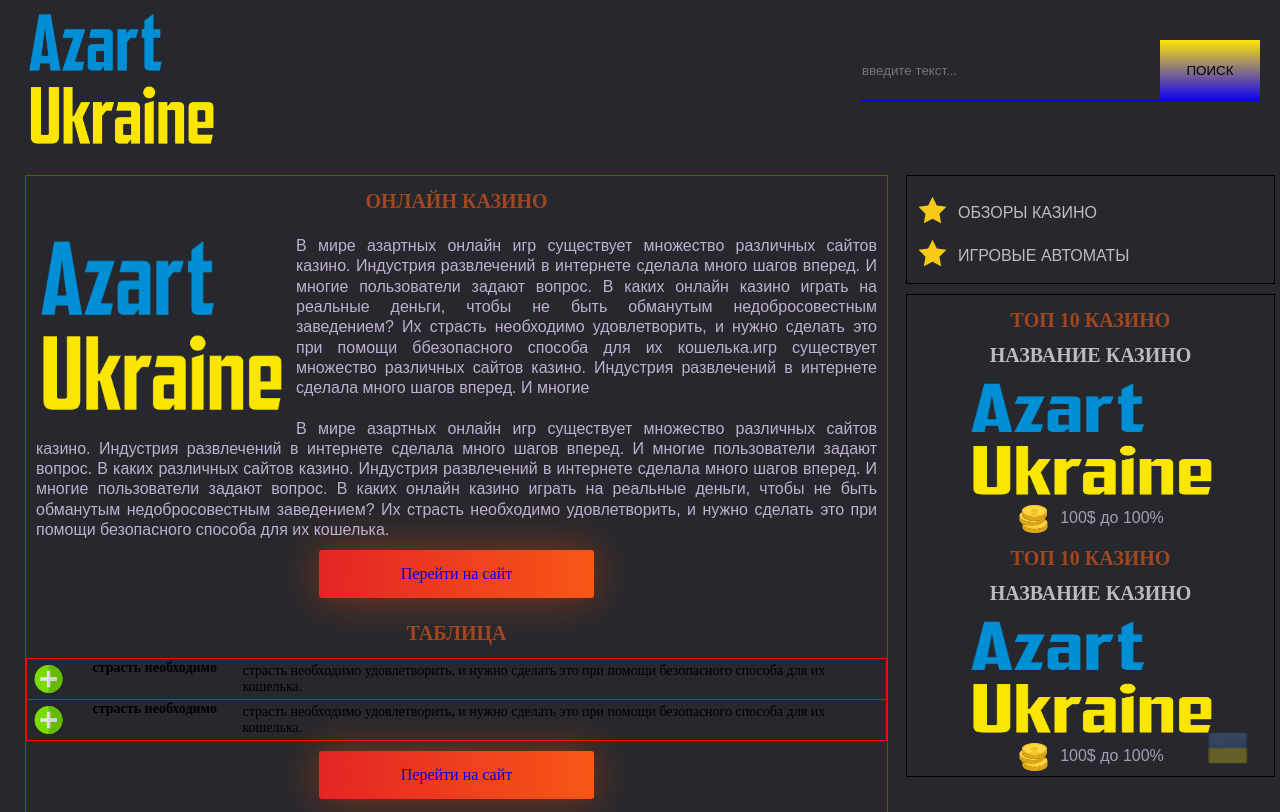
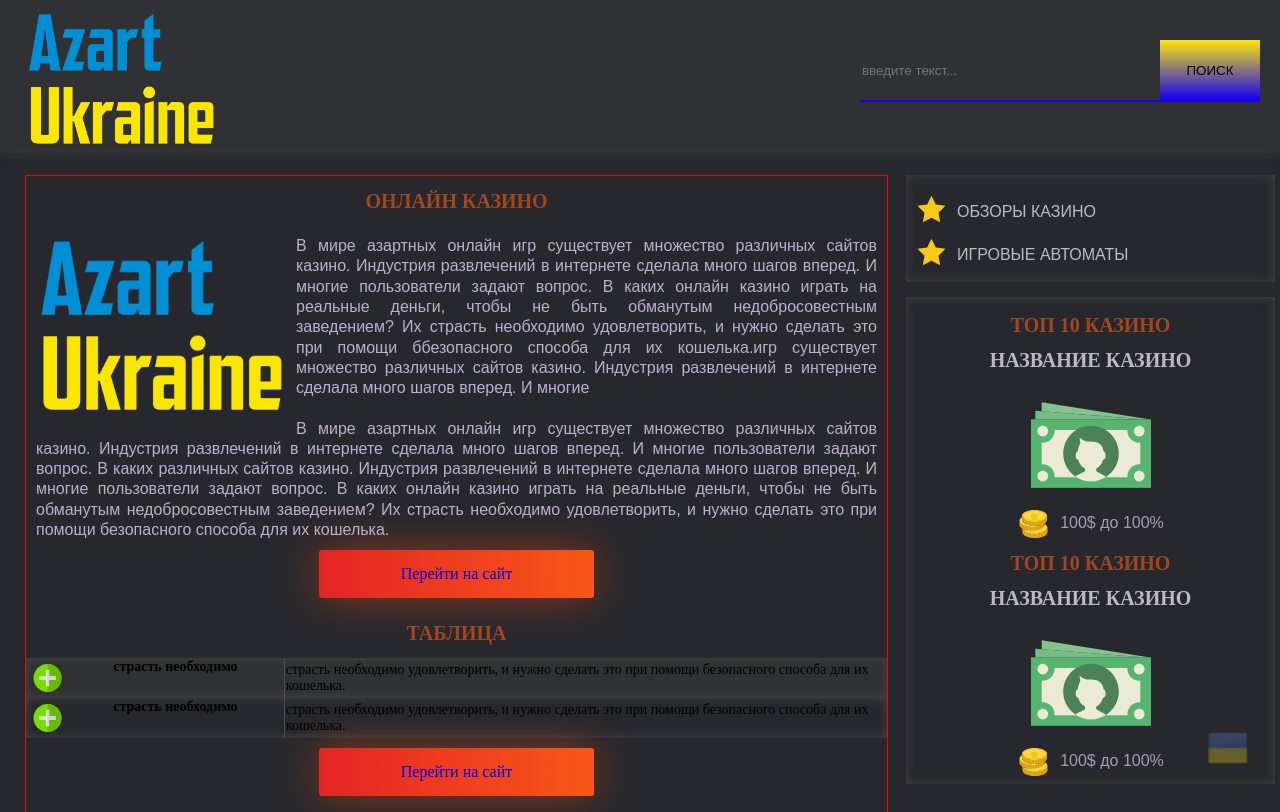
Before and after one commit to Avenuce/azartukraine, a plain HTML site: page indexNew.html in a window 1280 px wide. Shown: the top 812 px of the page. Drawn offline with Linux system fonts and the light colour scheme; files that its build step writes are made by us from their sources.

Commit message:
made table

```diff
--- a/indexNew.html
+++ b/indexNew.html
@@ -115,11 +115,11 @@
 		<div class="topCasino">
 			<div>Топ 10 Казино</div>
 			<div>Название Казино</div>
-			<img src="./img/logo.png" alt="s1" />
+			<img src="./img/notes.svg" alt="s1" />
 			<span>100$ до 100%</span>
 			<div>Топ 10 Казино</div>
 			<div>Название Казино</div>
-			<img src="./img/logo.png" alt="s1" />
+			<img src="./img/notes.svg" alt="s1" />
 			<span>100$ до 100%</span>
 		</div>
 	</aside>
--- a/sass/index.sass
+++ b/sass/index.sass
@@ -16,7 +16,11 @@
 	width: 100%
 	height: auto
 	margin: 0 auto
-	background: #27282d
+	background: #303135
+	position: relative
+	-webkit-box-shadow: 0px 0px 11px -1px rgba(78, 75, 75, 0.92)
+	-moz-box-shadow: 0px 0px 11px -1px rgba(78, 75, 75, 0.92)
+	box-shadow: 0px 0px 11px -1px rgba(78, 75, 75, 0.92)
 header
 	.container
 		max-width: 1250px
@@ -71,7 +75,7 @@
 	section
 		width: 100%
 		border: 1px solid red
-		.reviewBlock1, .reviewBlock2, .reviewBlock3
+		.reviewBlock1, .reviewBlock2, .reviewBlock3, .reviewBlock4
 			h1, p, img, h2
 				margin: 10px
 			h1, h2
@@ -113,13 +117,18 @@
 				width: 100%
 				margin: 10px
 				border-collapse: collapse
-				border: 1px solid black
 				margin: 0 auto
 				tr
-					border: 1px solid red
 					margin: 10px auto
+					-webkit-box-shadow: 0px 0px 11px -1px rgba(78, 75, 75, 0.92) inset
+					-moz-box-shadow: 0px 0px 11px -1px rgba(78, 75, 75, 0.92) inset
+					box-shadow: 0px 0px 11px -1px rgba(78, 75, 75, 0.92) inset
+					box-sizing: border-box
+				tr:nth-child(odd)
+					background: #303133
 				th
-					width: 25%
+					border-right: 1px solid #4d4d4e
+					width: 30%
 				th:before
 					content: ""
 					background: url("../img/add.svg") no-repeat center
@@ -128,8 +137,8 @@
 					height: 28px
 					background-size: 31px 28px
 					padding: 5px
-				tr
-					max-width: 75%
+				td
+					vertical-align: middle
 			span
 				display: block
 				max-width: 150px
@@ -149,14 +158,19 @@
 			h2
 				text-align: center
 			ul
-				max-width: 675px
 				min-height: 50px
-				margin: 20px auto
+				padding: 0
 			li
 				display: inline-block
 				width: 100%
+				padding: 5px 20px
+				box-sizing: border-box
+				-webkit-box-shadow: 0px 0px 11px -1px rgba(78, 75, 75, 0.92) inset
+				-moz-box-shadow: 0px 0px 11px -1px rgba(78, 75, 75, 0.92) inset
+				box-shadow: 0px 0px 11px -1px rgba(78, 75, 75, 0.92) inset
 			li:nth-child(odd)
 				background: #303133
+
 			li:before
 				content: ""
 				background: url("../img/add.svg") no-repeat center
@@ -167,8 +181,11 @@
 				padding: 5px
 aside
 	width: 30%
+	ul, .topCasino
+		-webkit-box-shadow: 0px 0px 11px -1px rgba(78, 75, 75, 0.92) inset
+		-moz-box-shadow: 0px 0px 11px -1px rgba(78, 75, 75, 0.92) inset
+		box-shadow: 0px 0px 11px -1px rgba(78, 75, 75, 0.92) inset
 	ul
-		border: 1px solid black
 		margin: 0
 		padding: 10px
 		li:before
@@ -189,8 +206,8 @@
 				text-decoration: none
 				color: #bdbcc1
 	.topCasino
-		border: 1px solid black
-		margin-top: 10px
+		padding: 3px
+		margin-top: 15px
 		div
 			text-align: center
 			margin: 15px
```
Also changed, not shown: css/index.css, 1 other file.
